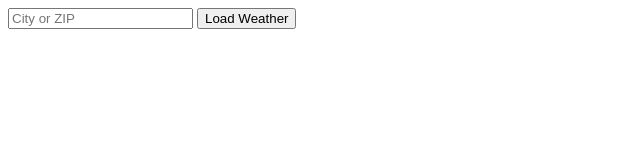
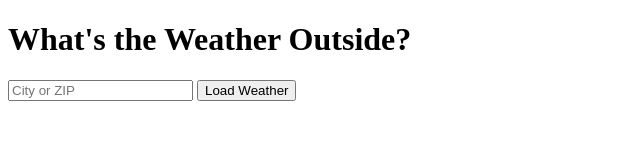
Before and after one commit to bertcherry/weatherapp, a plain HTML site: page index.html in a window 1280 px wide. Shown: the whole page, without its empty margins (0-640 px from the left). Drawn offline with Linux system fonts and the light colour scheme.

Commit message:
add title

```diff
--- a/index.html
+++ b/index.html
@@ -7,6 +7,9 @@
     <title>Document</title>
 </head>
 <body>
+    <div class="heading">
+        <h1>What's the Weather Outside?</h1>
+    </div>
     <div class="form-container">
         <form action="" method="get" id="location-form">
             <input type="search" name="location" id="location" placeholder="City or ZIP">
```
